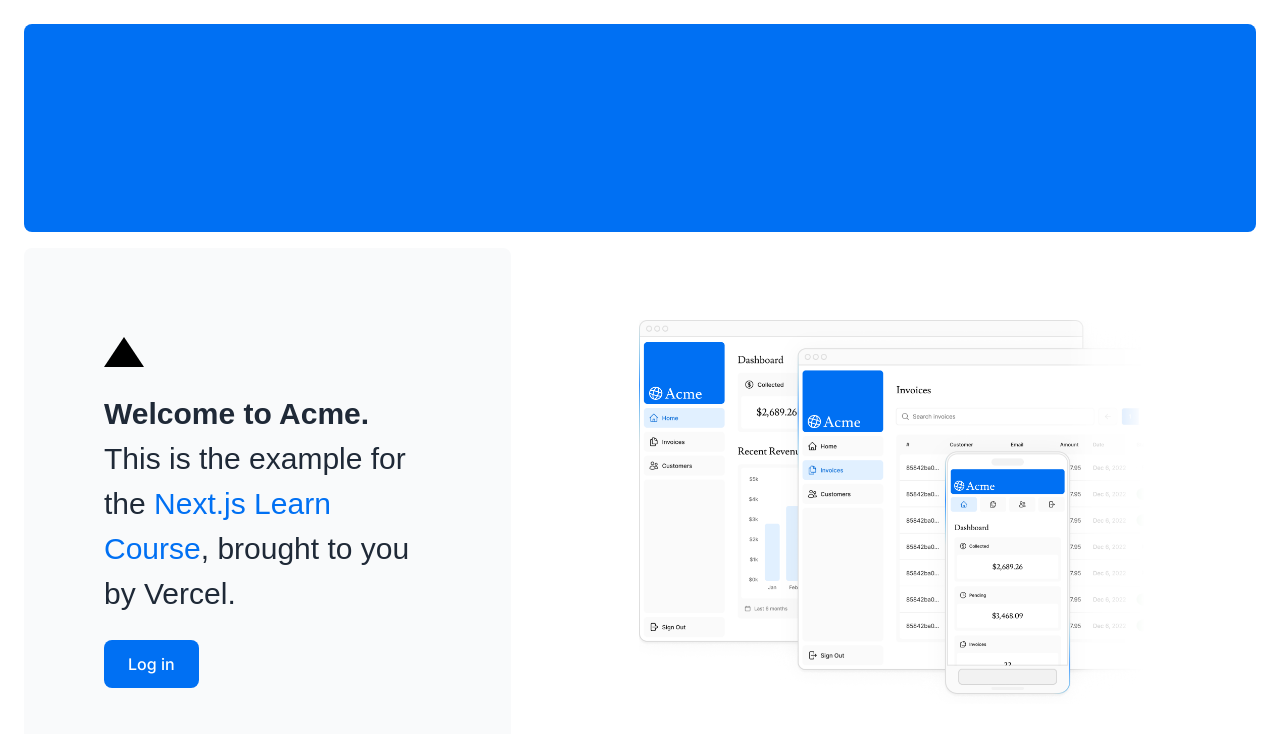
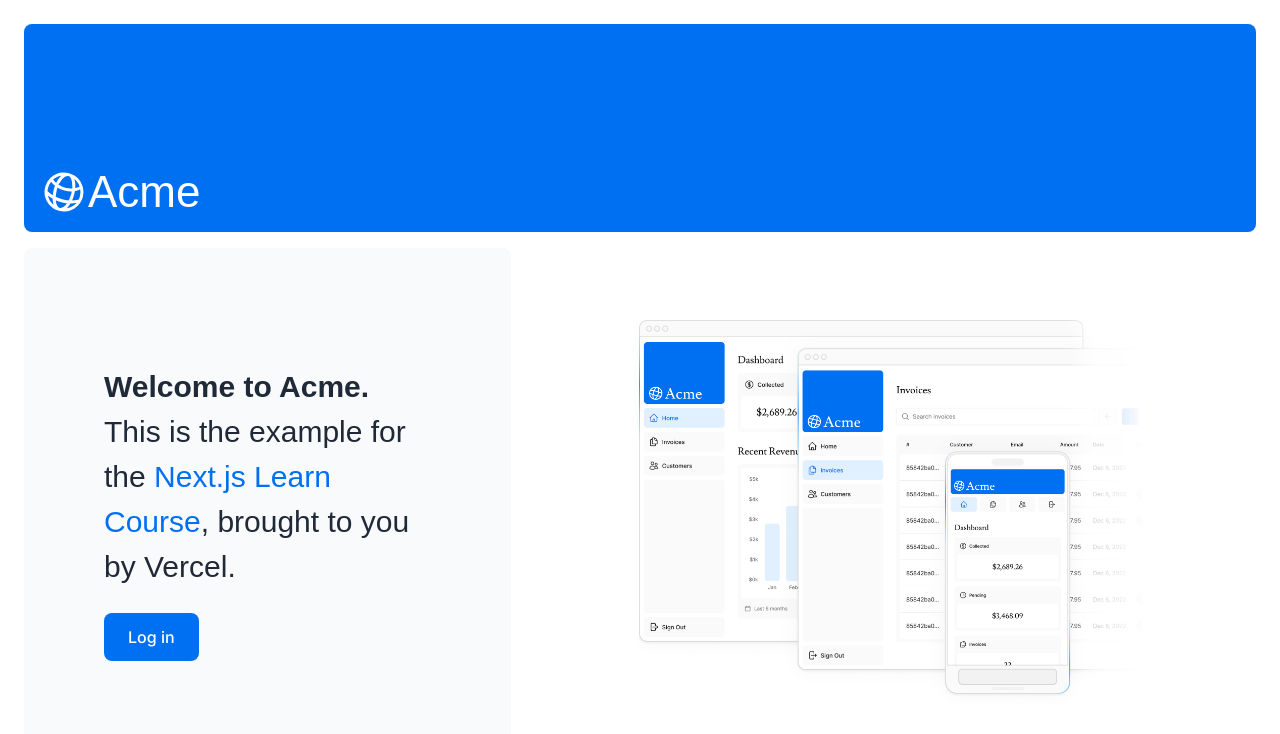
Before and after one commit to jdboachie/nextjs-dashboard, a Next.js app: page / in a window 1280 px wide. Shown: the top 734 px of the page. Built offline with nearby package versions, Linux system fonts and the light colour scheme; a web font is replaced by a local one.

Commit message:
fix: hotfix acme logo not showing

```diff
--- a/app/page.tsx
+++ b/app/page.tsx
@@ -8,13 +8,10 @@
   return (
     <main className="flex min-h-screen flex-col p-6">
       <div className="flex h-20 shrink-0 items-end rounded-lg bg-blue-500 p-4 md:h-52">
-        {/* <AcmeLogo /> */}
+        <AcmeLogo />
       </div>
       <div className="mt-4 flex grow flex-col gap-4 md:flex-row">
         <div className="flex flex-col justify-center gap-6 rounded-lg bg-gray-50 px-6 py-10 md:w-2/5 md:px-20">
-          <div
-            className='h-0 w-0 border-b-[30px] border-l-[20px] border-r-[20px] border-b-black border-l-transparent border-r-transparent'
-          />
           <p className={`text-xl text-gray-800 md:text-3xl md:leading-normal ${lusitana.className}`}>
             <strong>Welcome to Acme.</strong> This is the example for the{' '}
             <a href="https://nextjs.org/learn/" className="text-blue-500">
```
